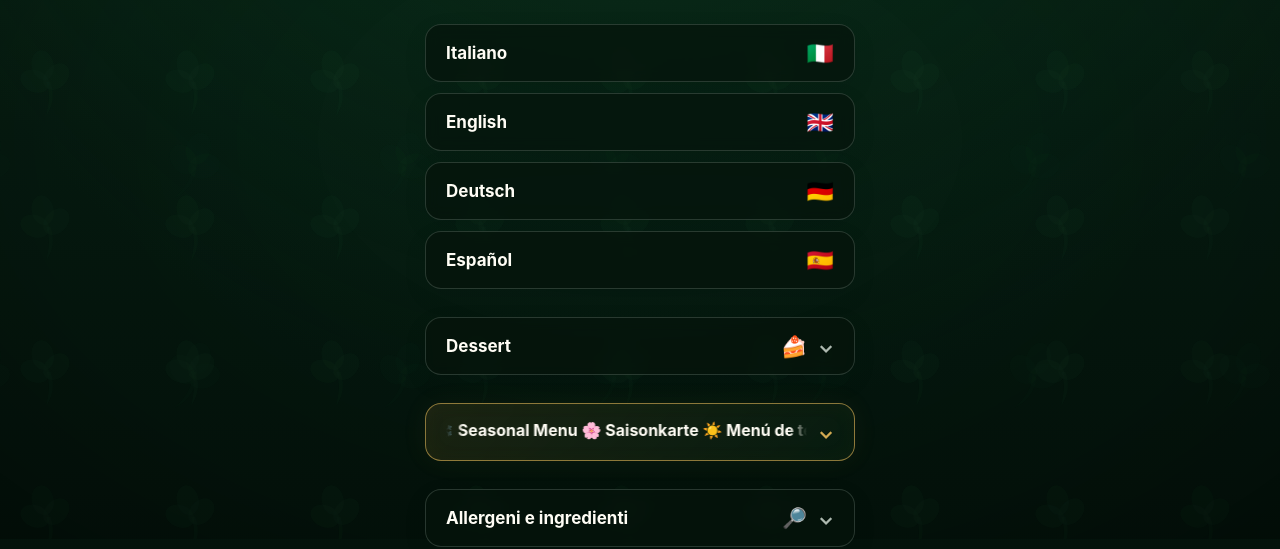
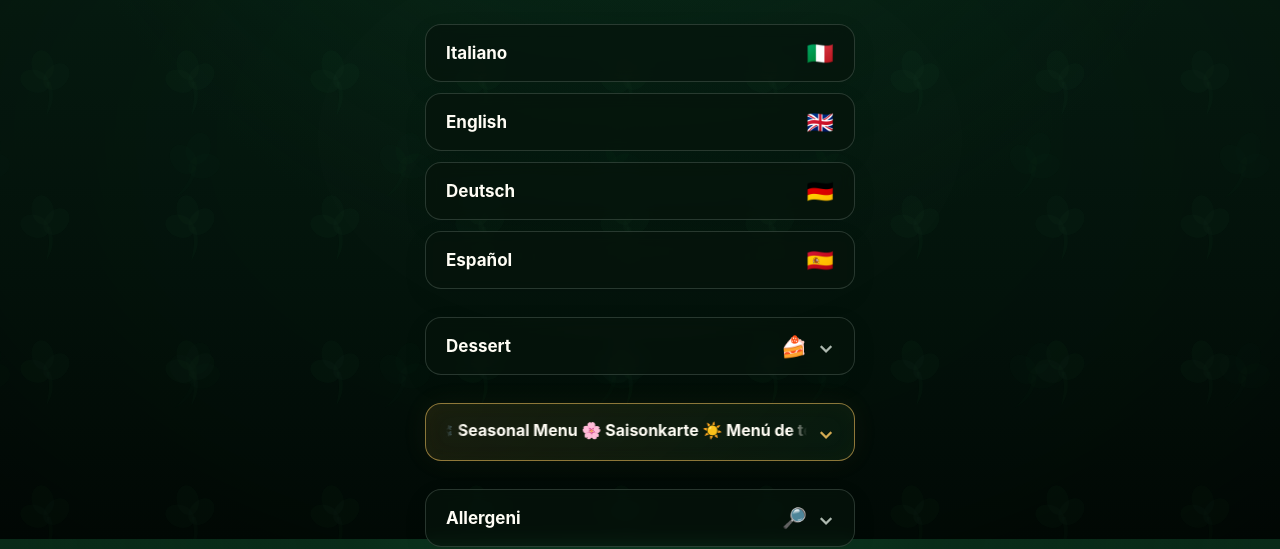
Before and after one commit to theblackstuffud/blackstuff-menu, a plain HTML site: page index.html in a window 1280 px wide. Shown: the part 261-810 px from the top of the page. Drawn offline with Linux system fonts and the light colour scheme.

Commit message:
Update theme color and background styles in HTML

```diff
--- a/index.html
+++ b/index.html
@@ -3,7 +3,7 @@
 <head>
 <meta charset="utf-8">
 <meta name="viewport" content="width=device-width, initial-scale=1, viewport-fit=cover">
-<meta name="theme-color" content="#06150d">
+<meta name="theme-color" content="#092a18">
 
 <title>The Black Stuff - Digital Menu</title>
 
@@ -14,12 +14,19 @@
 }
 
 html {
-  background: #031008;
+  margin: 0;
+  padding: 0;
+  min-height: 100%;
+  background: #092a18;
 }
 
 body {
   margin: 0;
+  padding: 0;
+
   min-height: 100vh;
+  min-height: 100dvh;
+
   color: #f5f2e9;
 
   font-family:
@@ -29,7 +36,9 @@ body {
     Arial,
     sans-serif;
 
-  background:
+  background-color: #092a18;
+
+  background-image:
     radial-gradient(
       circle at 50% -10%,
       rgba(23, 91, 53, .45) 0%,
@@ -44,6 +53,10 @@ body {
       #020b06 100%
     );
 
+  background-repeat: no-repeat;
+  background-size: 100% 100%;
+  background-attachment: fixed;
+
   position: relative;
 }
 
@@ -1059,7 +1072,7 @@ footer {
   </div>
 
 
-  <!-- ALLERGENI E INGREDIENTI -->
+  <!-- ALLERGENI -->
 
   <div class="allergen-wrap" id="allergenWrap">
 
@@ -1069,7 +1082,7 @@ footer {
       type="button"
       aria-expanded="false">
 
-      <span>Allergeni e ingredienti</span>
+      <span>Allergeni</span>
 
       <span class="allergen-right">
         <span class="allergen-icon">🔎</span>
```
